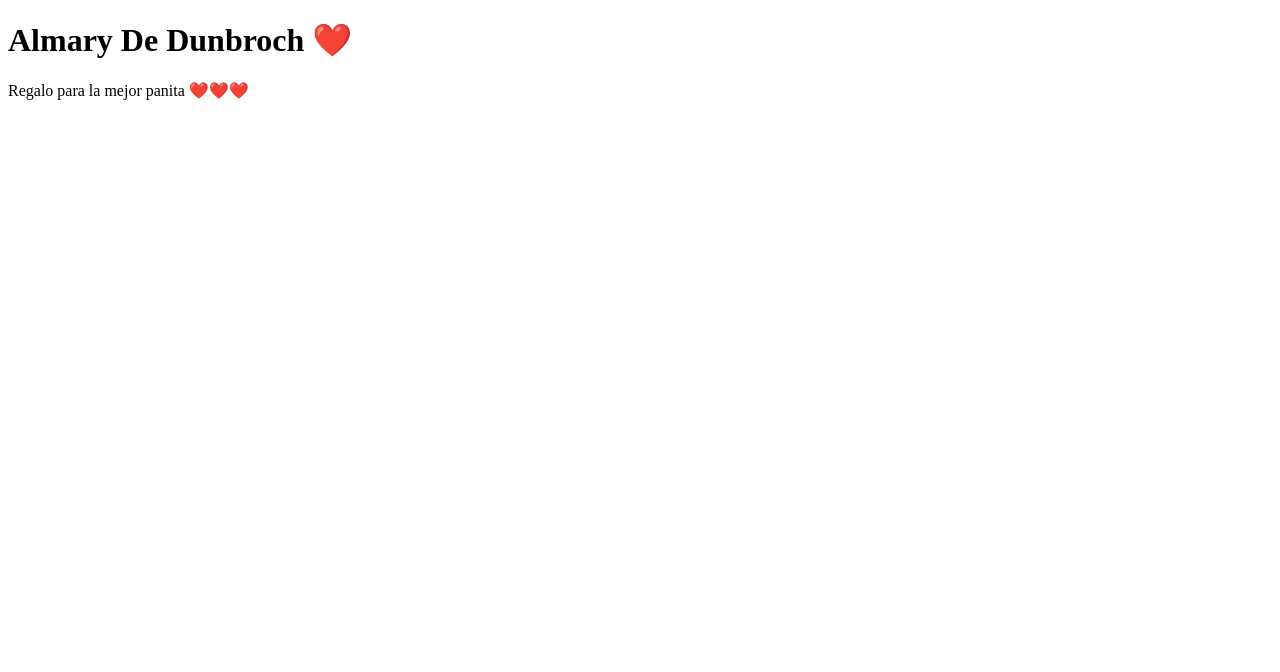
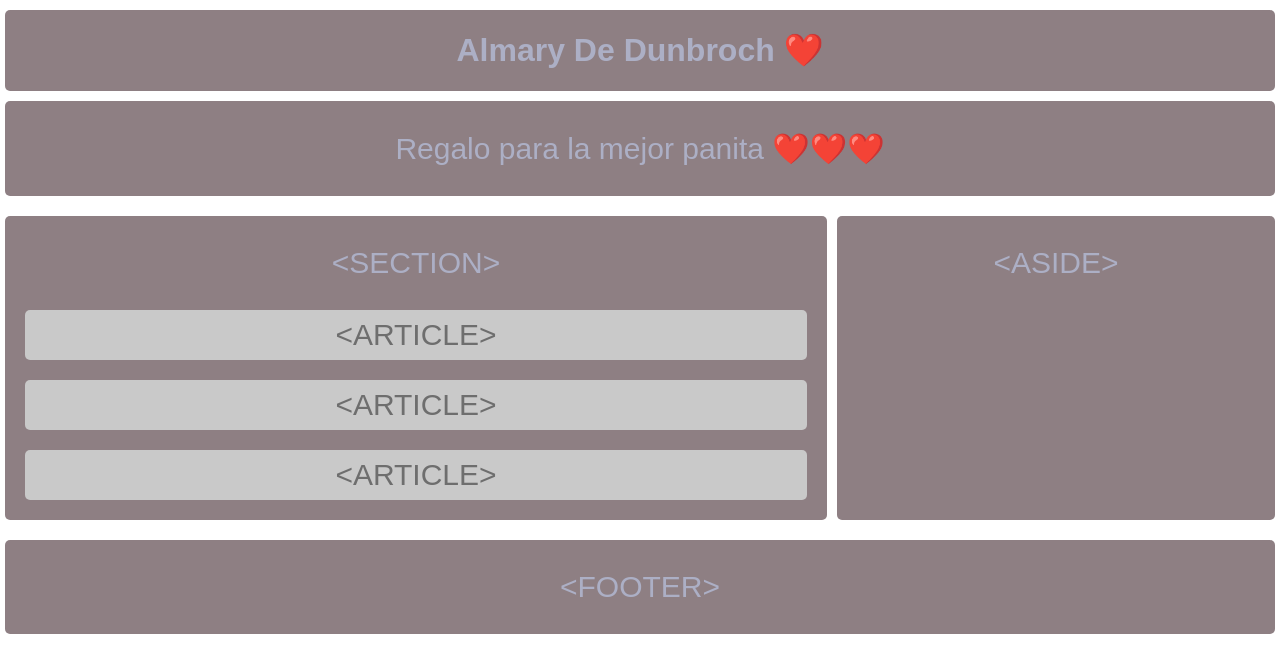
Before and after one commit to AlmaryDeDunbroch/AlmaryDeDunbroch.github.io, a plain HTML site: page index.html in a window 1280 px wide. Drawn offline with Linux system fonts and the light colour scheme.

Commit message:
Add style.css and update index.html

```diff
--- a/index.html
+++ b/index.html
@@ -5,13 +5,34 @@
     <meta name="viewport" content="width=device-width, initial-scale=1.0">
     <title>Almary De Dunbroch ❤️</title>
     <link rel="shortcut icon" href="princesa.ico" type="image/x-icon">
+    <link rel="stylesheet" href="style.css">
   </head>
   <body>
-    <header>
+    <header class="contenedor">
       <h1>Almary De Dunbroch ❤️</h1>
     </header>
+    <nav class="contenedor">
+      <p>Regalo para la mejor panita ❤️❤️❤️</p>
+    </nav>
     <main>
-      <p>Regalo para la mejor panita ❤️❤️❤️</p>
+      <section class="contenedor">
+        <p>&lt;SECTION&gt;</p>
+        <article>
+          <p>&lt;ARTICLE&gt;</p>
+        </article>
+        <article>
+          <p>&lt;ARTICLE&gt;</p>
+        </article>
+        <article>
+          <p>&lt;ARTICLE&gt;</p>
+        </article>
+      </section>
+      <aside class="contenedor">
+        <p>&lt;ASIDE&gt;</p>
+      </aside>
     </main>
+    <footer class="contenedor">
+      <p>&lt;FOOTER&gt;</p>
+    </footer>
   </body>
 </html>
--- /dev/null
+++ b/style.css
@@ -0,0 +1,40 @@
+body{
+  padding: 0;
+  margin: 0;
+  box-sizing: border-box;
+  text-align: center;
+}
+
+.contenedor{
+  background: rgb(142, 127, 131);
+  color: rgb(172, 175, 197);
+  font-family: Arial, Helvetica, sans-serif;
+  font-weight: 500;
+  margin: 10px 5px;
+  border-radius: 5px;
+  min-height: 60px;
+}
+
+main{
+  display: grid;
+  grid-template-columns: 65% 35%;
+  min-height: 300px;
+}
+
+header, nav, footer, article{
+  display: flex;
+  align-items: center;
+  justify-content: center;
+}
+
+article{
+  background-color: rgb(201, 201, 201);
+  color: rgb(110, 110, 110);
+  margin: 20px;
+  border-radius: 5px;
+  height: 50px;
+}
+
+p{
+  font-size: 30px;
+}
```
